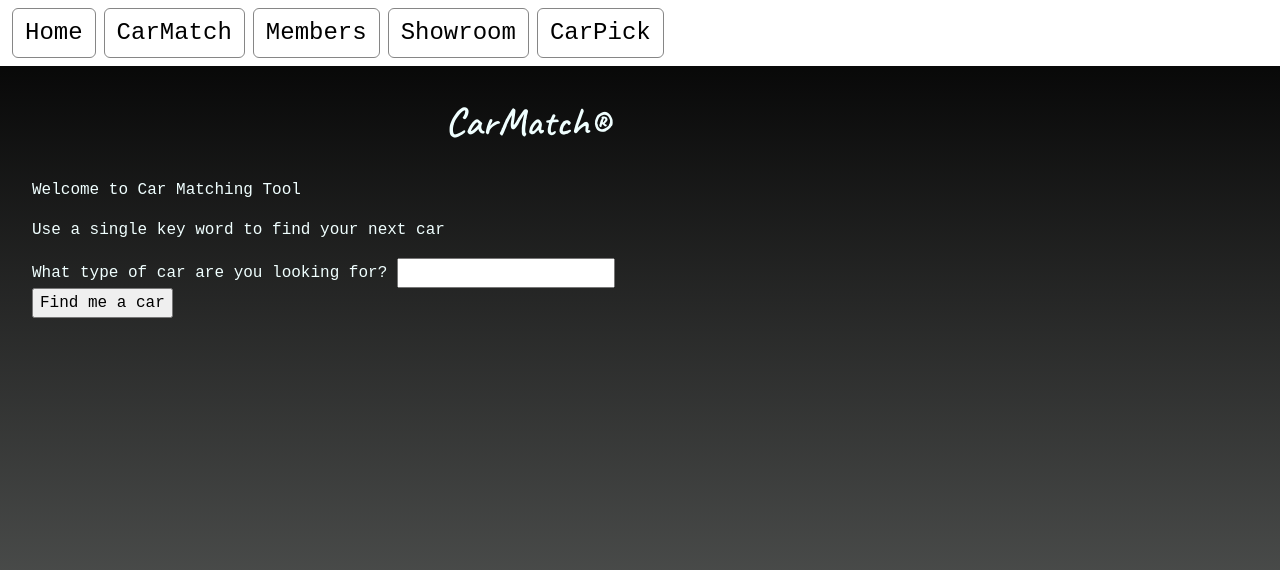
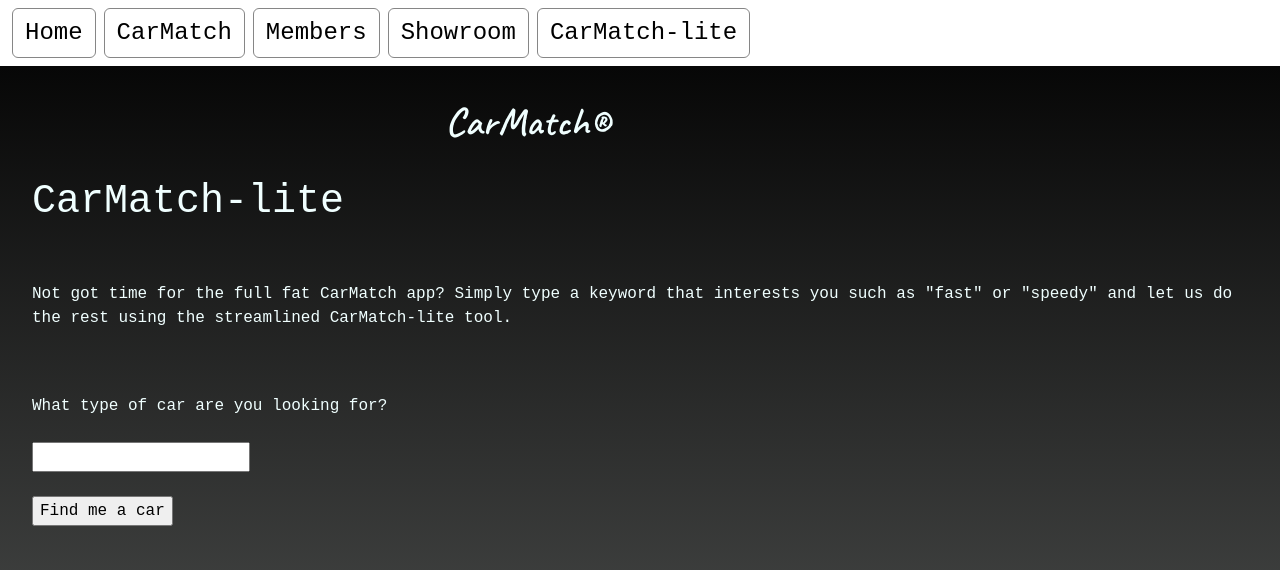
Before and after one commit to CaptainCavalier/SKYFinalProject, a Flask app: page /car_pick in a window 1280 px wide. Shown: the top 570 px of the page. Run offline with Flask 2, Linux system fonts and the light colour scheme.

Commit message:
added multiple html pages, added routes. Further styling changes.

```diff
--- a/application/routes.py
+++ b/application/routes.py
@@ -35,6 +35,12 @@ def showroom():
 def golfr():
     return render_template('golfr.html', title="Golf R")
 
+
+@app.route('/purchase_golfr')
+def purchase_golfr():
+    return render_template('purchase_golfr.html', title="Match Complete")
+
+
 @app.route('/model3')
 def model3():
     return render_template('model3.html', title="Model 3")
@@ -67,9 +73,17 @@ def models():
 def inoiq():
     return render_template('ioniq.html', title="Ioniq")
 
+@app.route('/purchase_ioniq')
+def purchase_inoiq():
+    return render_template('purchase_ioniq.html', title="Match Complete")
+
 @app.route('/aygo')
 def aygo():
     return render_template('aygo.html', title="Aygo")
+
+@app.route('/purchase_aygo')
+def purchase_aygo():
+    return render_template('purchase_aygo.html', title="Match complete")
 
 @app.route('/sandero')
 def sandero():
--- a/application/templates/aygo.html
+++ b/application/templates/aygo.html
@@ -30,7 +30,7 @@
 
 <a href="http://127.0.0.1:8000/sandero"><button type="button" class="btn btn-secondary btn-lg">Cheaper please</button></a>
 <a href="http://127.0.0.1:8000/ioniq"><button type="button" class="btn btn-secondary btn-lg">More electricity please</button></a>
-<button type="button" class="btn btn-secondary btn-lg">Perfect, confirm my selection</button>
+<a href="http://127.0.0.1:8000/purchase_aygo"><button type="button" class="btn btn-secondary btn-lg">Perfect, confirm my selection</button></a>
 
 
 
--- a/application/templates/car_loop.html
+++ b/application/templates/car_loop.html
@@ -1,12 +1,18 @@
 {% extends "layout.html" %}
 {% block body_content %}
-    <p>Welcome to Car Matching Tool</p>
-    <p> Use a single key word to find your next car</p>
+    <h1>CarMatch-lite</h1>
+    <br><br>
+    <p> Not got time for the full fat CarMatch app? Simply type a keyword that interests you such as "fast" or "speedy"
+    and let us do the rest using the streamlined CarMatch-lite tool. </p>
+
         <div class='form'>
             <form method='POST' action=''>
                 {{ form.hidden_tag() }}
-                {{ form.car_type.label }} {{ form.car_type }}
-                <br>
+                <br><br>
+                {{ form.car_type.label }}
+                <br><br>
+                {{ form.car_type }}
+                <br><br>
                 {{ form.submit }}
                 <br>
             {{ rec }}
--- a/application/templates/golfr.html
+++ b/application/templates/golfr.html
@@ -33,7 +33,7 @@
 
 <a href="http://127.0.0.1:8000/rs3"><button type="button" class="btn btn-secondary btn-lg">Great, but make it faster</button></a>
 <a href="http://127.0.0.1:8000/model3"><button type="button" class="btn btn-secondary btn-lg">More electricity please</button></a>
-<button type="button" class="btn btn-secondary btn-lg">Perfect, confirm my selection</button>
+<a href="http://127.0.0.1:8000/purchase_golfr"><button type="button" class="btn btn-secondary btn-lg">Perfect, confirm my selection</button></a>
 
 
 
--- a/application/templates/ioniq.html
+++ b/application/templates/ioniq.html
@@ -23,7 +23,7 @@
     chassis offer more responsive performance so you can take corners quicker and with more confidence.</p>
 
 <a href="http://127.0.0.1:8000/carmatch"><button type="button" class="btn btn-secondary btn-lg">Did we get it wrong? Start again.</button></a>
-<button type="button" class="btn btn-secondary btn-lg">Perfect, confirm my selection</button>
+<a href="http://127.0.0.1:8000/purchase_ioniq"><button type="button" class="btn btn-secondary btn-lg">Perfect, confirm my selection</button></a>
 
 
 
--- a/application/templates/layout.html
+++ b/application/templates/layout.html
@@ -19,7 +19,7 @@
       <a href="http://127.0.0.1:8000/carmatch"> <button id="carmatch" class="btn btn-outline-success me-2" type="button">CarMatch</button></a>
       <a href="http://127.0.0.1:8000/members"> <button id="members" class="btn btn-outline-success me-2" type="button">Members</button></a>
       <a href="http://127.0.0.1:8000/showroom"> <button id="showroom" class="btn btn-outline-success me-2" type="button">Showroom</button></a>
-        <a href="http://127.0.0.1:8000/car_pick"> <button id="Carpick" class="btn btn-outline-success me-2" type="button">CarPick</button></a>
+        <a href="http://127.0.0.1:8000/car_pick"> <button id="Carpick" class="btn btn-outline-success me-2" type="button">CarMatch-lite</button></a>
 
 
     </form>
--- a/application/templates/rangeroversport.html
+++ b/application/templates/rangeroversport.html
@@ -5,7 +5,7 @@
         <div class="col-sm-4">
         </div>
 
-<h1>Range Rover</h1>
+<h1>Range Rover Sport</h1>
 <br><br><br>
 <p>We think your perfect match is the Range Rover Sport. If you want to fine tune, use the buttons below. </p>
 
```
Also changed, not shown: application/templates/purchase_aygo.html (added, +27 -0 lines), application/templates/purchase_golfr.html (added, +27 -0 lines), application/templates/purchase_ioniq.html (added, +27 -0 lines), application/static/images/aygo2.png (added), application/static/images/golfr2.png (added), application/static/images/ioniq2.png (added).
